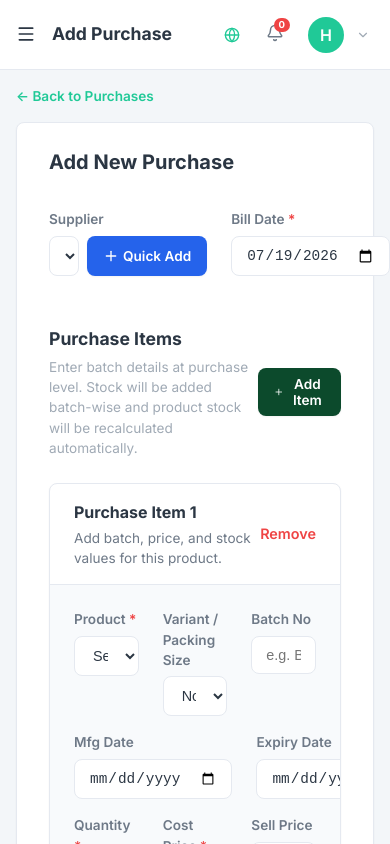
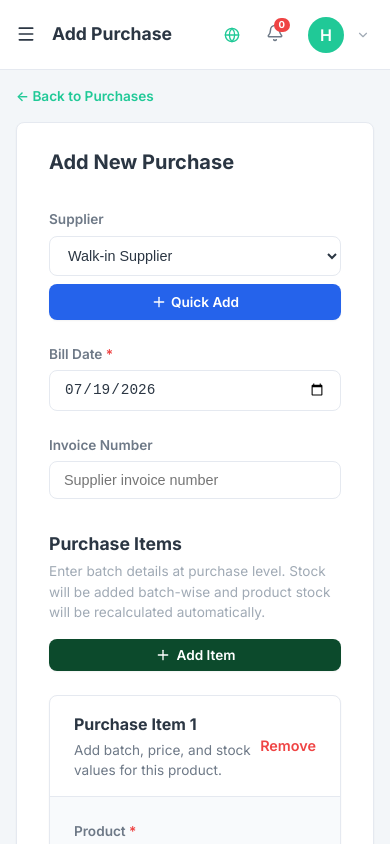
Before and after one commit to hdpatel234/happy-agro-frontend, a Next.js app: page /purchases/create in a window 390 px wide. Built offline with nearby package versions, Linux system fonts and the light colour scheme.

Commit message:
feat: add CSS styles for purchase creation page layout and components

```diff
--- a/src/app/purchases/create/page.css
+++ b/src/app/purchases/create/page.css
@@ -240,3 +240,30 @@
 .cp-btn-gray:hover {
   background-color: #cbd5e1;
 }
+
+/* Responsive Styles */
+@media (max-width: 768px) {
+  .cp-grid-3,
+  .cp-grid-2 {
+    grid-template-columns: 1fr;
+  }
+
+  .cp-supplier-row {
+    flex-direction: column;
+  }
+
+  .cp-section-header {
+    flex-direction: column;
+    align-items: flex-start;
+    gap: 16px;
+  }
+
+  .cp-add-item-btn {
+    width: 100%;
+    justify-content: center;
+  }
+
+  .cp-footer-actions {
+    grid-template-columns: 1fr;
+  }
+}
```
